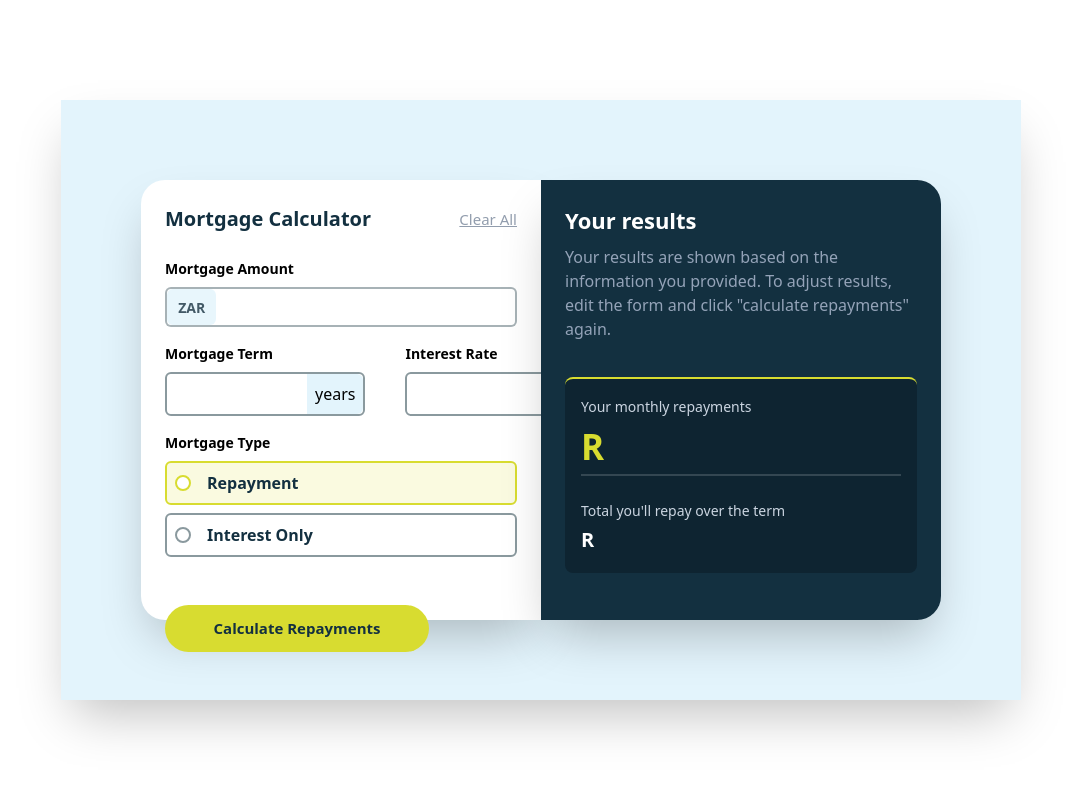
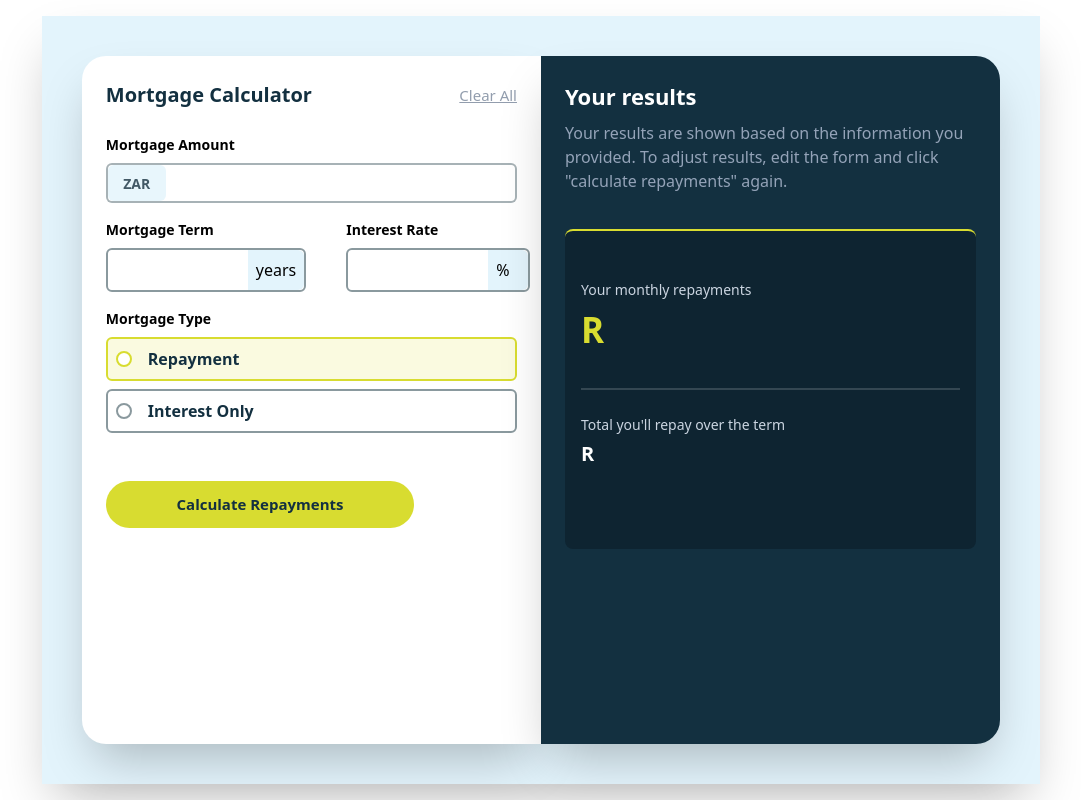
Before and after one commit to Ashley06Williams/mortgage-calc, a Next.js app: page / in a window 1280 px wide. Shown: the whole page, without its empty margins (99-1180 px from the left). Built offline with nearby package versions, Linux system fonts and the light colour scheme.

Commit message:
Update page.tsx

```diff
--- a/src/app/page.tsx
+++ b/src/app/page.tsx
@@ -9,10 +9,10 @@ import LoanItemsContextProvider from "@/contexts/LoanItemsContextProvider";
 
 export default function Home() {
   return (
-    <main className="bg-white h-screen w-screen flex md:flex-row items-center justify-center">
+    <main className="bg-white h-screen w-screen flex md:flex-row items-center justify-center p-4">
       <LoanItemsContextProvider>
-        <div className="flex flex-col  md:flex-row bg-blue-light h-full md:h-3/4 w-full md:w-3/4 shadow-2xl md:p-20 mx-auto ">
-          <div className=" bg-white text-black w-full md:w-1/2 h-full rounded-tl-3xl rounded-bl-3xl shadow-2xl p-6">
+        <div className="flex flex-col 2xl:items-center md:flex-row bg-blue-light h-full md:4/5 w-full md:w-4/5 shadow-2xl md:p-10 ">
+          <div className="flex flex-col 2xl:justify-center bg-white text-black w-full md:w-1/2 h-full 2xl:h-3/4 rounded-tl-3xl rounded-bl-3xl shadow-2xl p-6 ">
             <H1 />
             <MortgageAmount />
             <MortgageDetails />
@@ -21,7 +21,7 @@ export default function Home() {
               <CalcRepayments />
             </div>
           </div>
-          <div className=" bg-blue w-full md:w-1/2 h-full rounded-br-3xl rounded-tr-3xl shadow-2xl p-6">
+          <div className="flex flex-col 2xl:justify-center bg-blue w-full md:w-1/2 h-full 2xl:h-3/4 rounded-br-3xl rounded-tr-3xl shadow-2xl p-6">
             <HeaderDisplay />
             <DisplayPayments />
           </div>
```
